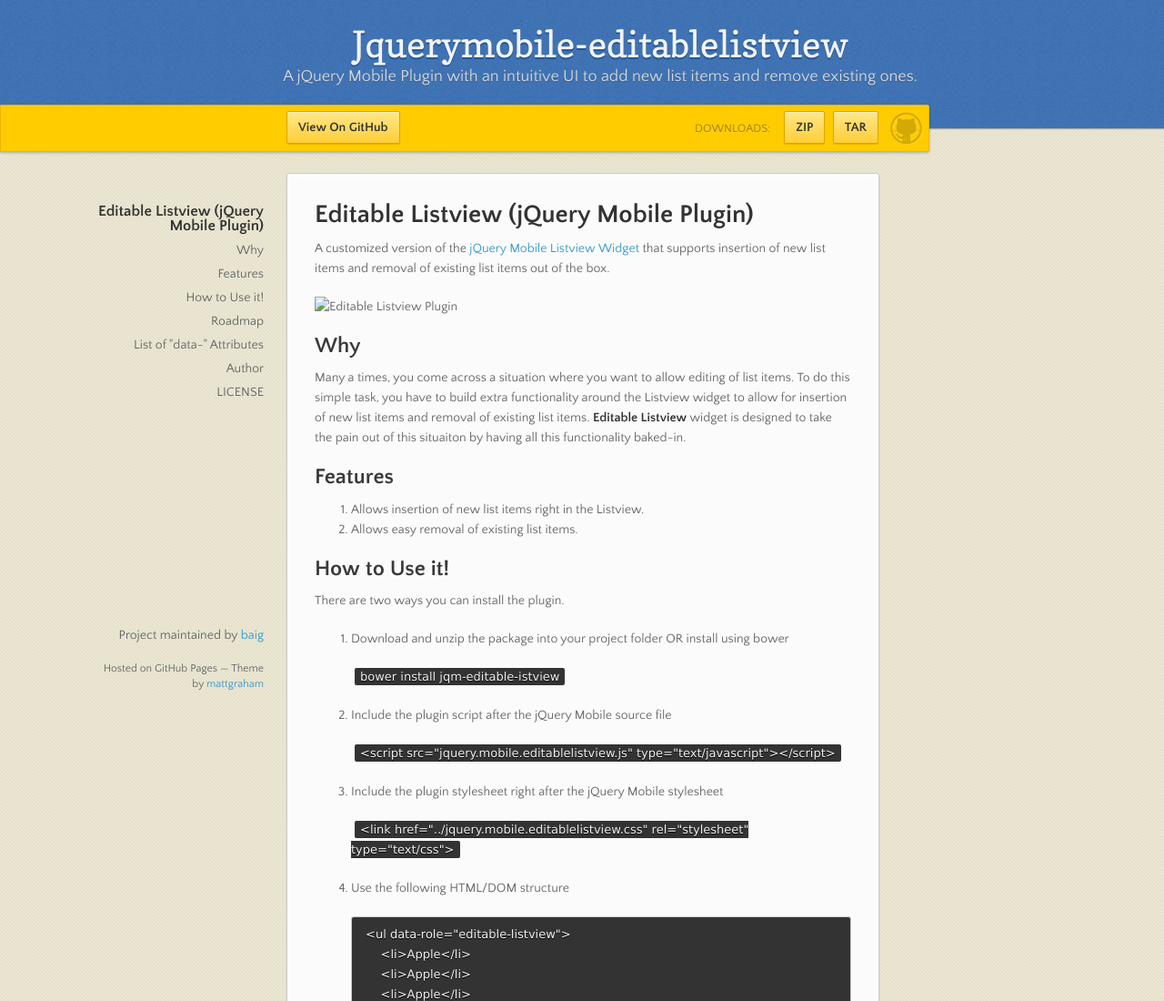
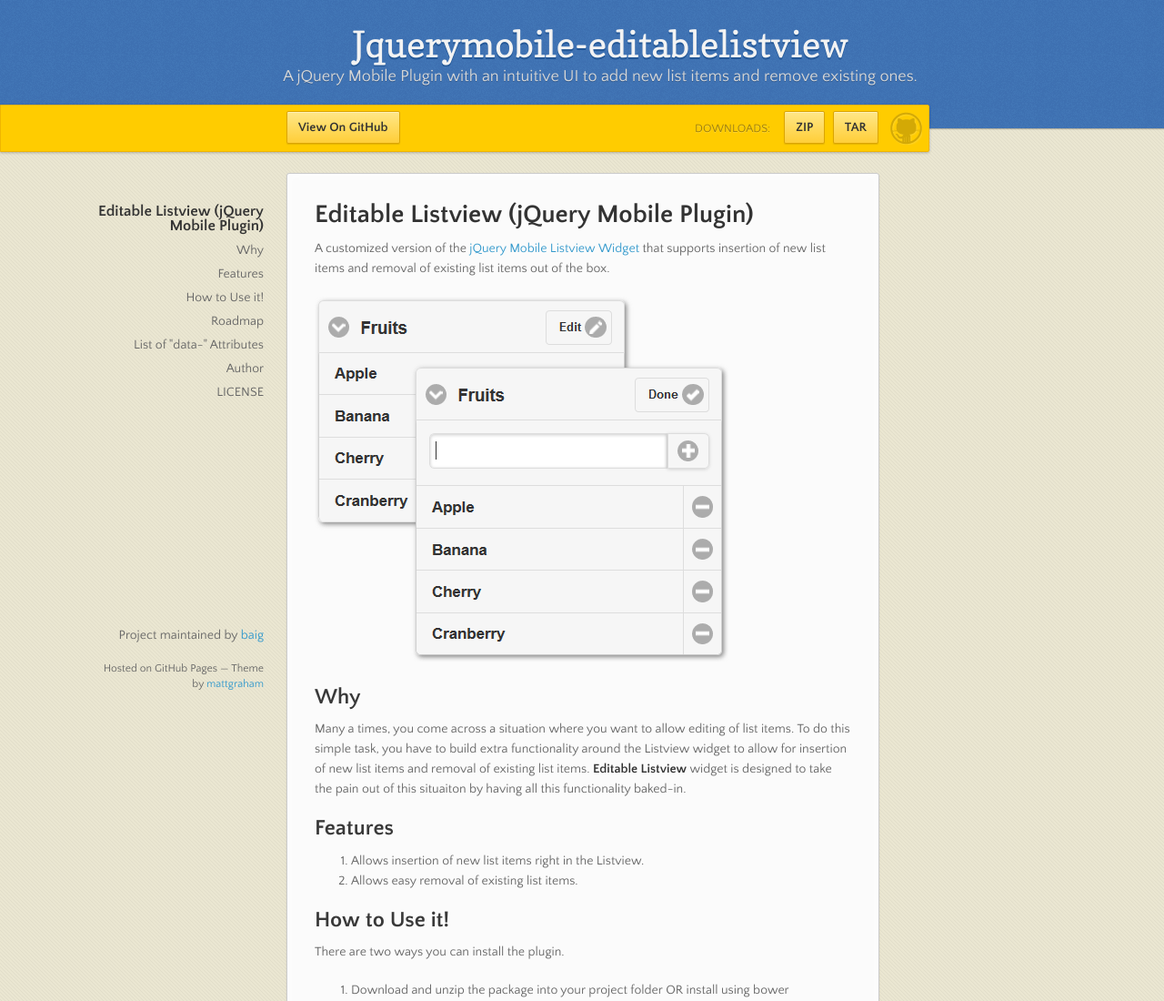
Before and after one commit to baig/jquerymobile-editablelistview, a plain HTML site: page index.html in a window 1280 px wide. Shown: the top 1100 px of the page at 91% size. Drawn offline with nearby package versions, Linux system fonts and the light colour scheme.

Commit message:
Added image

```diff
--- a/index.html
+++ b/index.html
@@ -44,7 +44,7 @@
 
 <p>A customized version of the <a href="http://demos.jquerymobile.com/1.4.2/listview/">jQuery Mobile Listview Widget</a> that supports insertion of new list items and removal of existing list items out of the box.</p>
 
-<p><img alt="Editable Listview Plugin"></p>
+<p><img alt="Editable Listview Plugin" src="https://github.com/baig/jquerymobile-editablelistview/blob/gh-pages/images/editable-listview.png"></p>
 
 <h2>
 <a name="why" class="anchor" href="#why"><span class="octicon octicon-link"></span></a>Why</h2>
```
